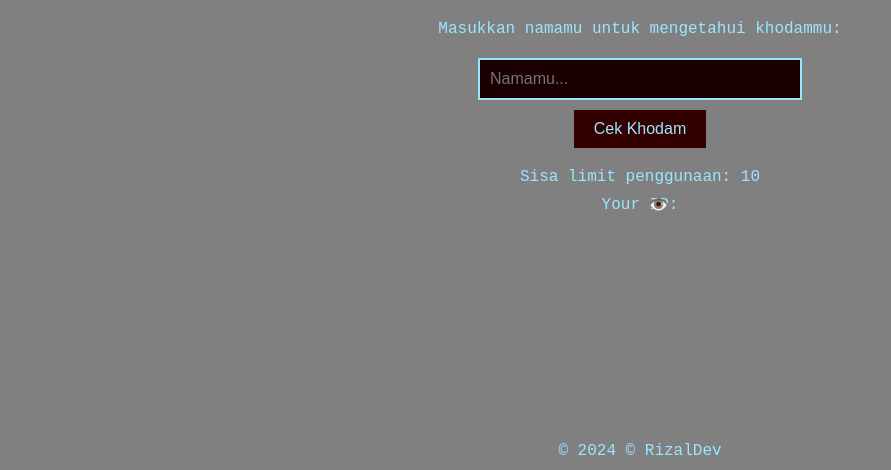
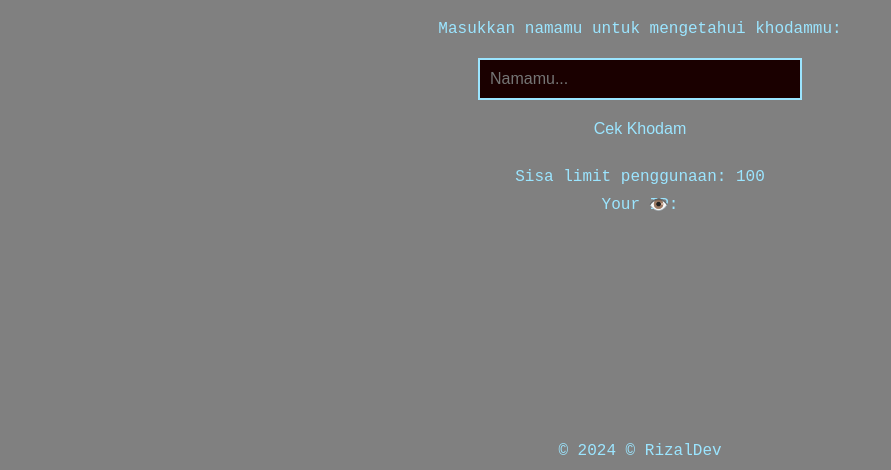
Before and after one commit to rizalfvnky/Cek-kodam, a plain HTML site: page index.html in a window 1280 px wide. Shown: the part 330-800 px from the top of the page, without its empty margins (0-891 px from the left). Drawn offline with Linux system fonts and the light colour scheme; no server answers.

Commit message:
Update index.html

```diff
--- a/index.html
+++ b/index.html
@@ -35,7 +35,7 @@
             padding: 10px 20px;
             font-size: 16px;
             border: none;
-            background-color: #330000;
+            background-color: #808080;
             color: #9be5ff;
             cursor: pointer;
             margin-top: 10px;
@@ -219,7 +219,7 @@
             { name: "Anjing Pelacak", meaning: "Kamu setia dan penuh dedikasi, selalu menemukan jalan menuju tujuanmu." }
         ];
 
-        const usageLimit = 10;
+        const usageLimit = 100;
         const unlimitedIPs = ["114.125.4.97", "114.125.52.134", "", ""]; // Tambahkan hingga tiga alamat IP lagi di sini
         const redeemCodes = ["rizal", "rizaldev", "imadev"];
         let userIP = '';
```
